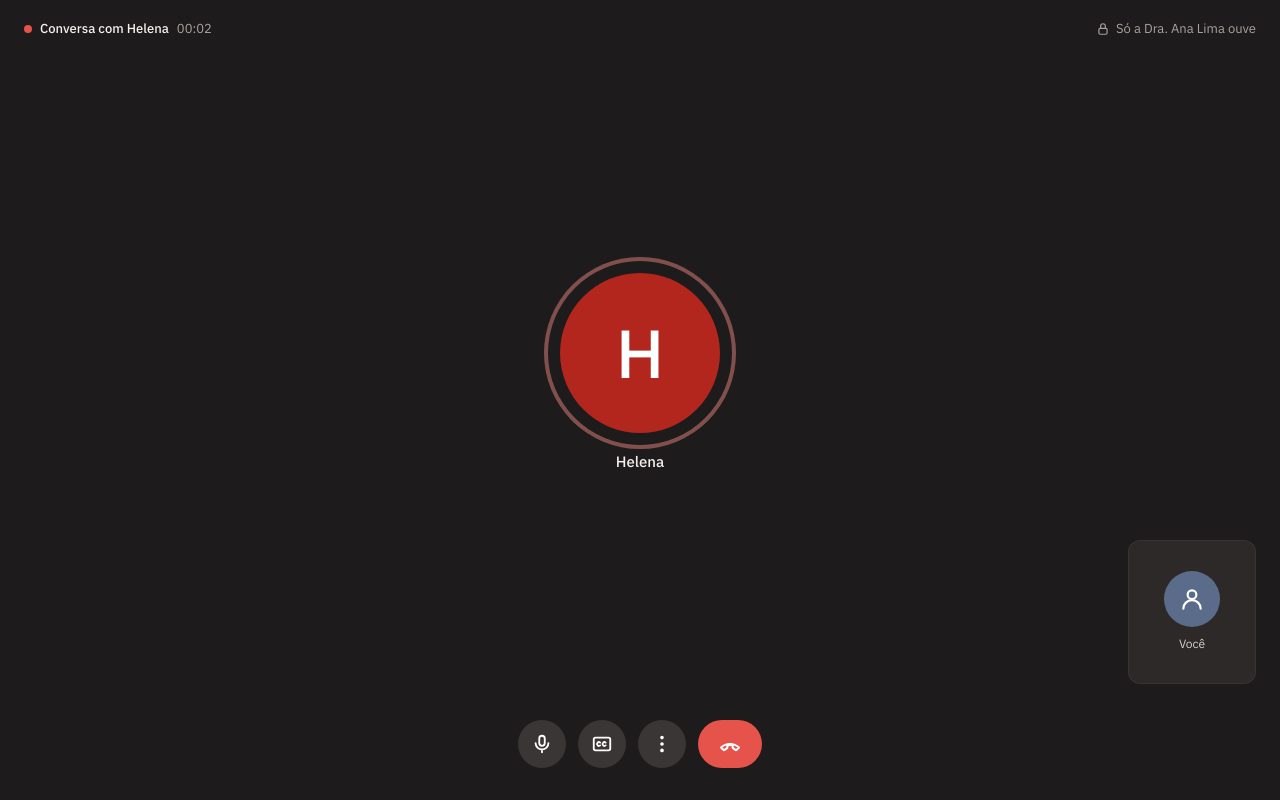
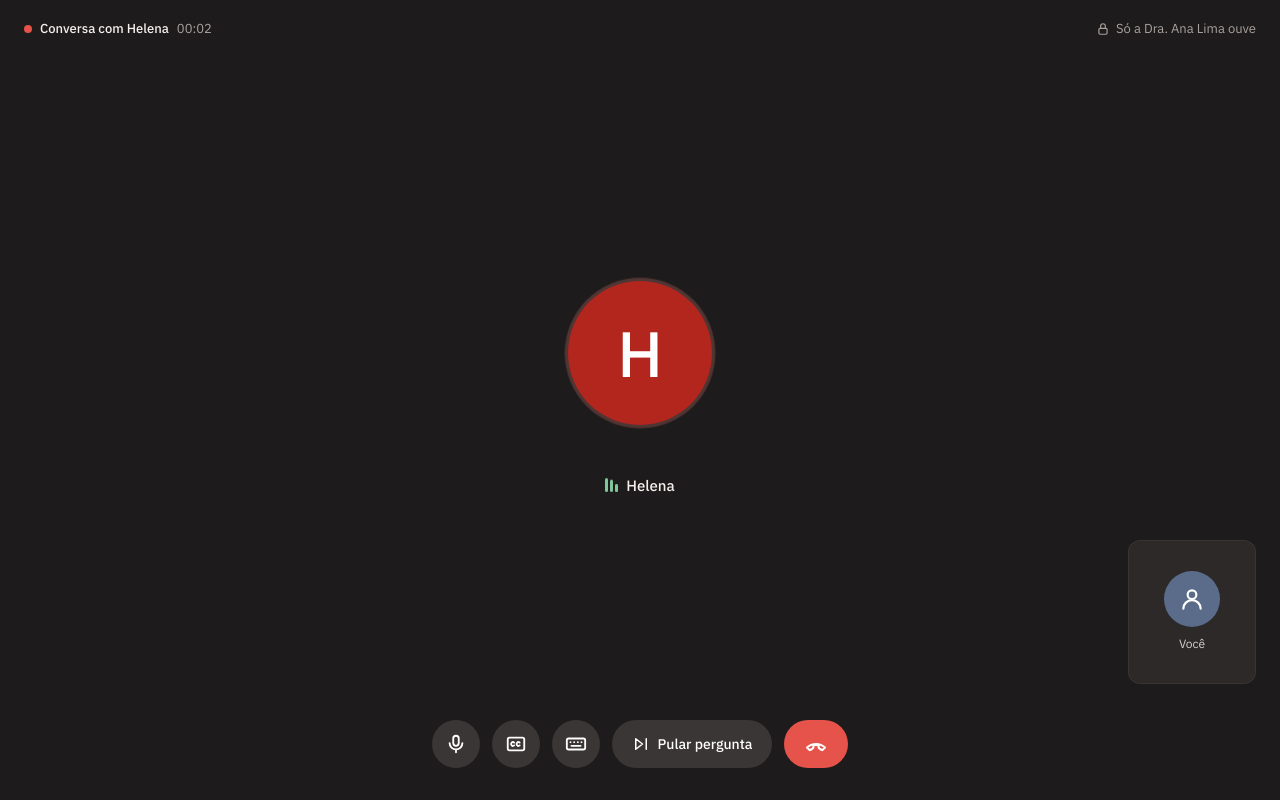
Before and after one commit to MarcoFilho1/converge-challenge, a Next.js app: page /entrevista/demo-mariana-nr7 in a window 1280 px wide. Both pictures are taken after a click on the button "Aceito e quero começar". Built offline with nearby package versions, Linux system fonts and the light colour scheme; no server answers.

Commit message:
feat(ui): confirmação ao sair, Pular pergunta visível, só o botão vermelho encerra, animação de fala estilo Meet (anel pelo volume real e barrinhas)

```diff
--- a/src/components/call-stage.tsx
+++ b/src/components/call-stage.tsx
@@ -9,6 +9,8 @@ type Props = {
   doctorRef: string;
   voiceState: CallVoiceState;
   micLevel: number;
+  /** volume real da voz da Helena (0 a 1); 0 enquanto fala = sem analisador, usa animação fixa */
+  helenaLevel: number;
   muted: boolean;
   captionsOn: boolean;
   caption: string;
@@ -30,7 +32,7 @@ type Props = {
 /** Tela da chamada, no estilo de uma ligação: avatares, quem fala acende, sem texto do que a pessoa disse. */
 export function CallStage(p: Props) {
   const [seconds, setSeconds] = useState(0);
-  const [menuOpen, setMenuOpen] = useState(false);
+  const [confirmOpen, setConfirmOpen] = useState(false);
 
   useEffect(() => {
     const id = window.setInterval(() => setSeconds((s) => s + 1), 1000);
@@ -61,15 +63,19 @@ export function CallStage(p: Props) {
       {/* Palco: avatar da Helena no centro */}
       <main className="relative flex-1 flex items-center justify-center px-4">
         <div className="flex flex-col items-center gap-4">
-          <div className="relative">
-            {helenaSpeaking && (
-              <>
-                <span className="absolute inset-0 rounded-full bg-[#e8857e]/30 animate-ping" aria-hidden="true" />
-                <span className="absolute -inset-3 rounded-full ring-4 ring-[#e8857e]/50" aria-hidden="true" />
-              </>
-            )}
+          <div className="relative flex h-44 w-44 sm:h-52 sm:w-52 items-center justify-center">
+            {/* anel que cresce com a voz, como no Meet (sem piscar) */}
+            <span
+              className={`absolute rounded-full bg-[#e8857e]/25 transition-[width,height,opacity] duration-100 ease-out ${helenaSpeaking && p.helenaLevel === 0 ? "call-breathe" : ""}`}
+              style={{
+                width: `${helenaSpeaking ? 128 + 10 + Math.round(p.helenaLevel * 46) : 128}px`,
+                height: `${helenaSpeaking ? 128 + 10 + Math.round(p.helenaLevel * 46) : 128}px`,
+                opacity: helenaSpeaking ? 1 : 0,
+              }}
+              aria-hidden="true"
+            />
             <div
-              className="relative flex h-32 w-32 sm:h-40 sm:w-40 items-center justify-center rounded-full bg-[#b3261e] text-[56px] sm:text-[68px] font-medium text-white select-none"
+              className="relative flex h-32 w-32 sm:h-36 sm:w-36 items-center justify-center rounded-full bg-[#b3261e] text-[56px] sm:text-[64px] font-medium text-white select-none"
               aria-label={`${p.interviewerName}${helenaSpeaking ? ", falando" : thinking ? ", pensando" : ""}`}
               role="img"
             >
@@ -77,6 +83,7 @@ export function CallStage(p: Props) {
             </div>
           </div>
           <div className="flex h-6 items-center gap-2 text-[15px]">
+            {helenaSpeaking && <AudioBars level={p.helenaLevel} />}
             <span className="font-medium">{p.interviewerName}</span>
             {thinking && (
               <span className="flex gap-1" aria-label="pensando">
@@ -90,20 +97,18 @@ export function CallStage(p: Props) {
 
         {/* Você: miniatura no canto, como no Meet */}
         <div className="absolute bottom-4 right-4 sm:bottom-6 sm:right-6 flex h-28 w-24 sm:h-36 sm:w-32 flex-col items-center justify-center gap-2 rounded-[12px] bg-[#2c2928] border border-white/5">
-          <div className="relative">
-            {youSpeaking && (
-              <span
-                className="absolute -inset-1.5 rounded-full ring-[3px] ring-[#7fc79a] transition-opacity"
-                style={{ opacity: Math.min(1, 0.4 + p.micLevel) }}
-                aria-hidden="true"
-              />
-            )}
-            <div className="flex h-12 w-12 sm:h-14 sm:w-14 items-center justify-center rounded-full bg-[#5b6b8a] text-white">
+          <div className="relative flex items-center justify-center">
+            <span
+              className="absolute rounded-full bg-[#7fc79a]/30 transition-[width,height,opacity] duration-100 ease-out"
+              style={{ width: `${56 + (youSpeaking ? Math.round(p.micLevel * 26) : 0)}px`, height: `${56 + (youSpeaking ? Math.round(p.micLevel * 26) : 0)}px`, opacity: youSpeaking ? 1 : 0 }}
+              aria-hidden="true"
+            />
+            <div className="relative flex h-12 w-12 sm:h-14 sm:w-14 items-center justify-center rounded-full bg-[#5b6b8a] text-white">
               <PersonIcon />
             </div>
           </div>
           <span className="flex items-center gap-1 text-[12px] text-[#d6cfcc]">
-            {p.muted && <MicOffIcon small />}
+            {p.muted ? <MicOffIcon small /> : youSpeaking ? <AudioBars level={p.micLevel} small /> : null}
             Você
           </span>
         </div>
@@ -161,32 +166,66 @@ export function CallStage(p: Props) {
         <RoundButton label={p.captionsOn ? "Esconder legenda" : "Mostrar legenda da Helena"} onClick={p.onToggleCaptions} active={p.captionsOn}>
           <CaptionsIcon />
         </RoundButton>
-        <div className="relative">
-          <RoundButton label="Mais opções" onClick={() => setMenuOpen((v) => !v)} active={menuOpen}>
-            <MoreIcon />
-          </RoundButton>
-          {menuOpen && (
-            <div className="absolute bottom-14 left-1/2 -translate-x-1/2 w-56 overflow-hidden rounded-[12px] bg-[#2c2928] shadow-xl border border-white/10 text-[14px]">
-              <button type="button" disabled={thinking} onClick={() => { setMenuOpen(false); p.onSkip(); }} className="block w-full px-4 py-3 text-left hover:bg-white/5 disabled:opacity-40">
-                Pular esta pergunta
-              </button>
-              <button type="button" onClick={() => { setMenuOpen(false); p.onToggleText(); }} className="block w-full px-4 py-3 text-left hover:bg-white/5">
-                {p.showTextInput ? "Voltar a responder falando" : "Responder digitando"}
-              </button>
-            </div>
-          )}
-        </div>
+        <RoundButton label={p.showTextInput ? "Voltar a responder falando" : "Responder digitando"} onClick={p.onToggleText} active={p.showTextInput}>
+          <KeyboardIcon />
+        </RoundButton>
         <button
           type="button"
-          onClick={p.onHangUp}
-          aria-label="Encerrar conversa"
-          title="Encerrar conversa"
+          onClick={p.onSkip}
+          disabled={thinking}
+          className="flex h-12 items-center gap-2 rounded-full bg-[#3a3635] px-5 text-[14px] font-medium text-white hover:bg-[#46413f] transition-colors disabled:opacity-40"
+        >
+          <SkipIcon />
+          Pular pergunta
+        </button>
+        <button
+          type="button"
+          onClick={() => setConfirmOpen(true)}
+          aria-label="Sair da conversa"
+          title="Sair da conversa"
           className="flex h-12 w-16 items-center justify-center rounded-full bg-[#e5534b] text-white hover:bg-[#d4423a] transition-colors"
         >
           <HangUpIcon />
         </button>
       </footer>
+      {/* Confirmação antes de sair */}
+      {confirmOpen && (
+        <div className="fixed inset-0 z-50 flex items-center justify-center bg-black/60 px-4" role="dialog" aria-modal="true" aria-labelledby="sair-titulo">
+          <div className="w-full max-w-[380px] rounded-[16px] bg-[#2c2928] p-6 text-[#f4efed] shadow-2xl border border-white/10">
+            <h2 id="sair-titulo" className="text-[18px] font-semibold">Sair da conversa?</h2>
+            <p className="mt-2 text-[14px] leading-relaxed text-[#cfc7c4]">
+              O que você contou até aqui vai só para a {p.doctorRef}. Depois de sair, esta conversa não pode ser retomada.
+            </p>
+            <div className="mt-6 flex flex-col-reverse gap-2 sm:flex-row sm:justify-end">
+              <button type="button" autoFocus onClick={() => setConfirmOpen(false)} className="rounded-full px-5 py-2.5 text-[14px] font-medium text-[#f4efed] hover:bg-white/10">
+                Continuar conversa
+              </button>
+              <button type="button" onClick={() => { setConfirmOpen(false); p.onHangUp(); }} className="rounded-full bg-[#e5534b] px-5 py-2.5 text-[14px] font-medium text-white hover:bg-[#d4423a]">
+                Sair
+              </button>
+            </div>
+          </div>
+        </div>
+      )}
+      <style>{`@keyframes call-breathe{0%,100%{transform:scale(1)}50%{transform:scale(1.12)}}.call-breathe{animation:call-breathe 1.2s ease-in-out infinite}@keyframes call-eq{0%,100%{transform:scaleY(.35)}50%{transform:scaleY(1)}}.call-eq{animation:call-eq .8s ease-in-out infinite;transform-origin:bottom}@media (prefers-reduced-motion:reduce){.call-breathe,.call-eq{animation:none}}`}</style>
     </div>
+  );
+}
+
+/** Barrinhas de áudio do Meet: seguem o volume real; sem volume medido, animam sozinhas. */
+function AudioBars({ level, small }: { level: number; small?: boolean }) {
+  const h = small ? 10 : 14;
+  const live = level > 0;
+  return (
+    <span className="flex items-end gap-[2px]" style={{ height: h }} aria-hidden="true">
+      {[0.6, 1, 0.75].map((k, i) => (
+        <span
+          key={i}
+          className={`w-[3px] rounded-full bg-[#7fc79a] ${live ? "transition-[height] duration-75" : "call-eq"}`}
+          style={live ? { height: Math.max(3, Math.round(h * Math.min(1, level * 1.6 * k))) } : { height: h, animationDelay: `${i * 120}ms` }}
+        />
+      ))}
+    </span>
   );
 }
 
@@ -223,8 +262,11 @@ function MicOffIcon({ small }: { small?: boolean }) {
 function CaptionsIcon() {
   return (<svg {...svg}><rect x="3" y="5" width="18" height="14" rx="2" /><path d="M10 10.5a2 2 0 1 0 0 3M16 10.5a2 2 0 1 0 0 3" /></svg>);
 }
-function MoreIcon() {
-  return (<svg {...svg}><circle cx="12" cy="5" r="1" /><circle cx="12" cy="12" r="1" /><circle cx="12" cy="19" r="1" /></svg>);
+function KeyboardIcon() {
+  return (<svg {...svg}><rect x="2" y="6" width="20" height="12" rx="2" /><path d="M6 10h.01M10 10h.01M14 10h.01M18 10h.01M7 14h10" /></svg>);
+}
+function SkipIcon() {
+  return (<svg {...svg} width={18} height={18}><path d="M5 5l9 7-9 7V5zM19 5v14" /></svg>);
 }
 function HangUpIcon() {
   return (<svg {...svg} width={24} height={24}><path d="M3 15.5c5-4.7 13-4.7 18 0l-2.3 2.3a1 1 0 0 1-1.3.1l-2.4-1.8a1 1 0 0 1-.4-.8v-1.9a12 12 0 0 0-5.2 0v1.9a1 1 0 0 1-.4.8l-2.4 1.8a1 1 0 0 1-1.3-.1z" /></svg>);
--- a/src/components/voice-interview-room.tsx
+++ b/src/components/voice-interview-room.tsx
@@ -97,6 +97,11 @@ export function VoiceInterviewRoom({
   });
 
   const audioRef = useRef<HTMLAudioElement | null>(null);
+  /** Volume da voz da Helena (0 a 1), para a animação estilo Meet. Só funciona se o áudio passar por um AudioContext ativo. */
+  const [helenaLevel, setHelenaLevel] = useState(0);
+  const outCtxRef = useRef<AudioContext | null>(null);
+  const outAnalyserRef = useRef<AnalyserNode | null>(null);
+  const outTriedRef = useRef(false);
   const mediaRecorderRef = useRef<MediaRecorder | null>(null);
   const mediaStreamRef = useRef<MediaStream | null>(null);
   const audioContextRef = useRef<AudioContext | null>(null);
@@ -287,6 +292,30 @@ export function VoiceInterviewRoom({
     }
   }, [stopMediaResources]);
 
+  /** Liga um analisador ao áudio da Helena. Só conecta se o contexto estiver rodando, senão ela ficaria muda. */
+  const ensureOutAnalyser = useCallback(async () => {
+    if (outTriedRef.current || !audioRef.current) return;
+    outTriedRef.current = true;
+    try {
+      const Ctx = window.AudioContext || (window as unknown as { webkitAudioContext: typeof AudioContext }).webkitAudioContext;
+      const ctx = new Ctx();
+      await ctx.resume().catch(() => {});
+      if (ctx.state !== "running") {
+        await ctx.close().catch(() => {});
+        return;
+      }
+      const src = ctx.createMediaElementSource(audioRef.current);
+      const analyser = ctx.createAnalyser();
+      analyser.fftSize = 256;
+      src.connect(analyser);
+      analyser.connect(ctx.destination);
+      outCtxRef.current = ctx;
+      outAnalyserRef.current = analyser;
+    } catch {
+      // sem analisador: a tela usa a animação fixa
+    }
+  }, []);
+
   const playUtterance = useCallback(
     (text: string, audioUrl: string | null, isFinal: boolean) => {
       stopMediaResources();
@@ -301,6 +330,8 @@ export function VoiceInterviewRoom({
       };
 
       if (audioUrl && audioRef.current) {
+        void ensureOutAnalyser();
+        outCtxRef.current?.resume().catch(() => {});
         audioRef.current.src = audioUrl;
         audioRef.current.onended = onSpeechEnd;
         audioRef.current.onerror = () => {
@@ -330,7 +361,7 @@ export function VoiceInterviewRoom({
       const timer = window.setTimeout(onSpeechEnd, 1400);
       return () => window.clearTimeout(timer);
     },
-    [startListening, stopMediaResources]
+    [startListening, stopMediaResources, ensureOutAnalyser]
   );
 
   // Sync / resume on reload via GET /api/entrevista/[token]
@@ -692,6 +723,25 @@ export function VoiceInterviewRoom({
     applyTurnResponse(buildFallbackTurn(turnIndex, null, "stop"));
   };
 
+  useEffect(() => {
+    if (voiceState !== "falando" || !outAnalyserRef.current) {
+      setHelenaLevel(0);
+      return;
+    }
+    const analyser = outAnalyserRef.current;
+    const data = new Uint8Array(analyser.frequencyBinCount);
+    let raf = 0;
+    const loop = () => {
+      analyser.getByteFrequencyData(data);
+      let sum = 0;
+      for (let i = 0; i < data.length; i++) sum += data[i] ?? 0;
+      setHelenaLevel(Math.min(1, (sum / data.length / 255) * 3));
+      raf = requestAnimationFrame(loop);
+    };
+    raf = requestAnimationFrame(loop);
+    return () => cancelAnimationFrame(raf);
+  }, [voiceState]);
+
   const handleToggleMute = () => {
     const next = !mutedRef.current;
     mutedRef.current = next;
@@ -723,6 +773,7 @@ export function VoiceInterviewRoom({
           doctorRef={doctorRef}
           voiceState={voiceState}
           micLevel={micLevel}
+          helenaLevel={helenaLevel}
           muted={muted}
           captionsOn={captionsOn}
           caption={sayText}
```
